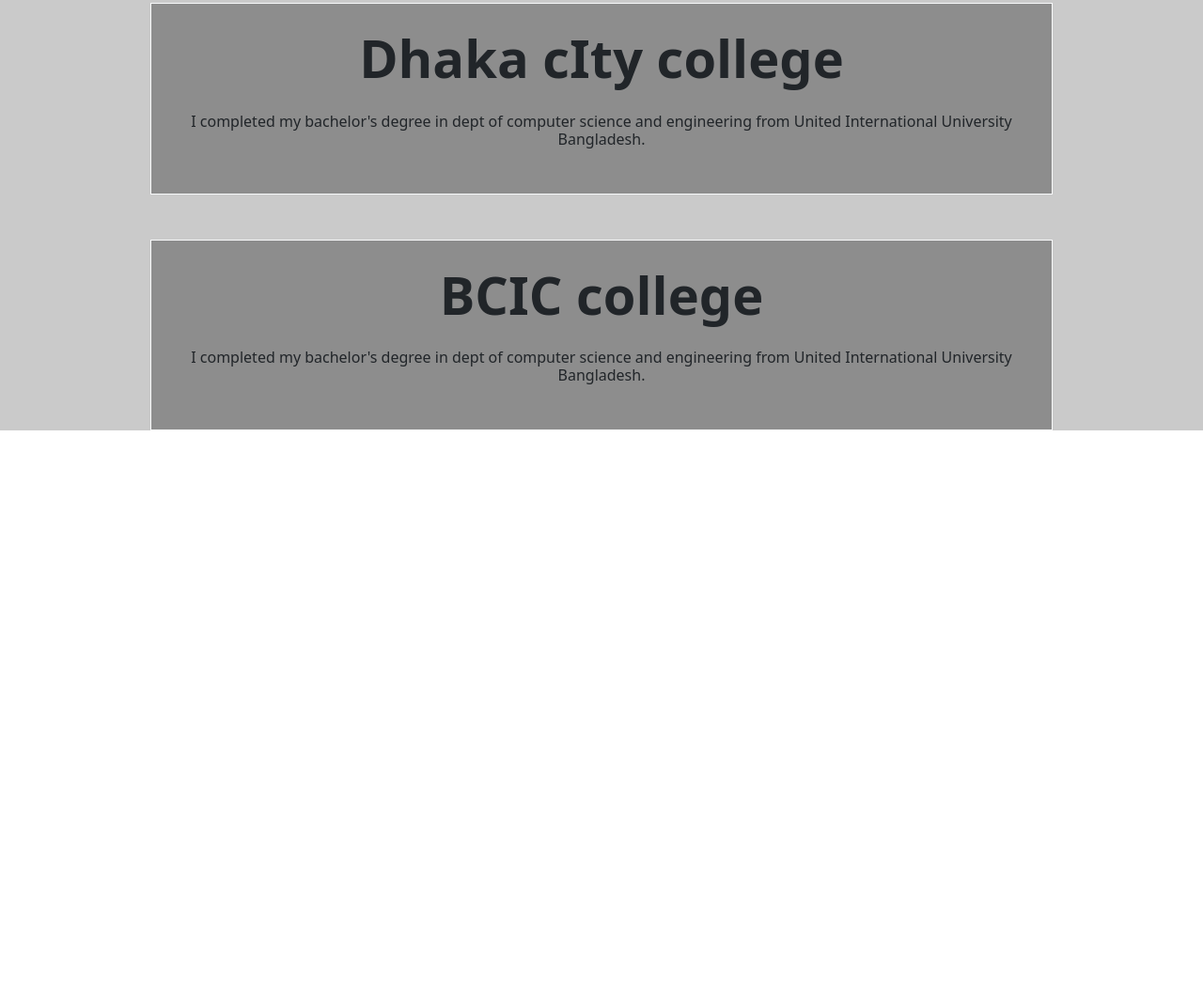
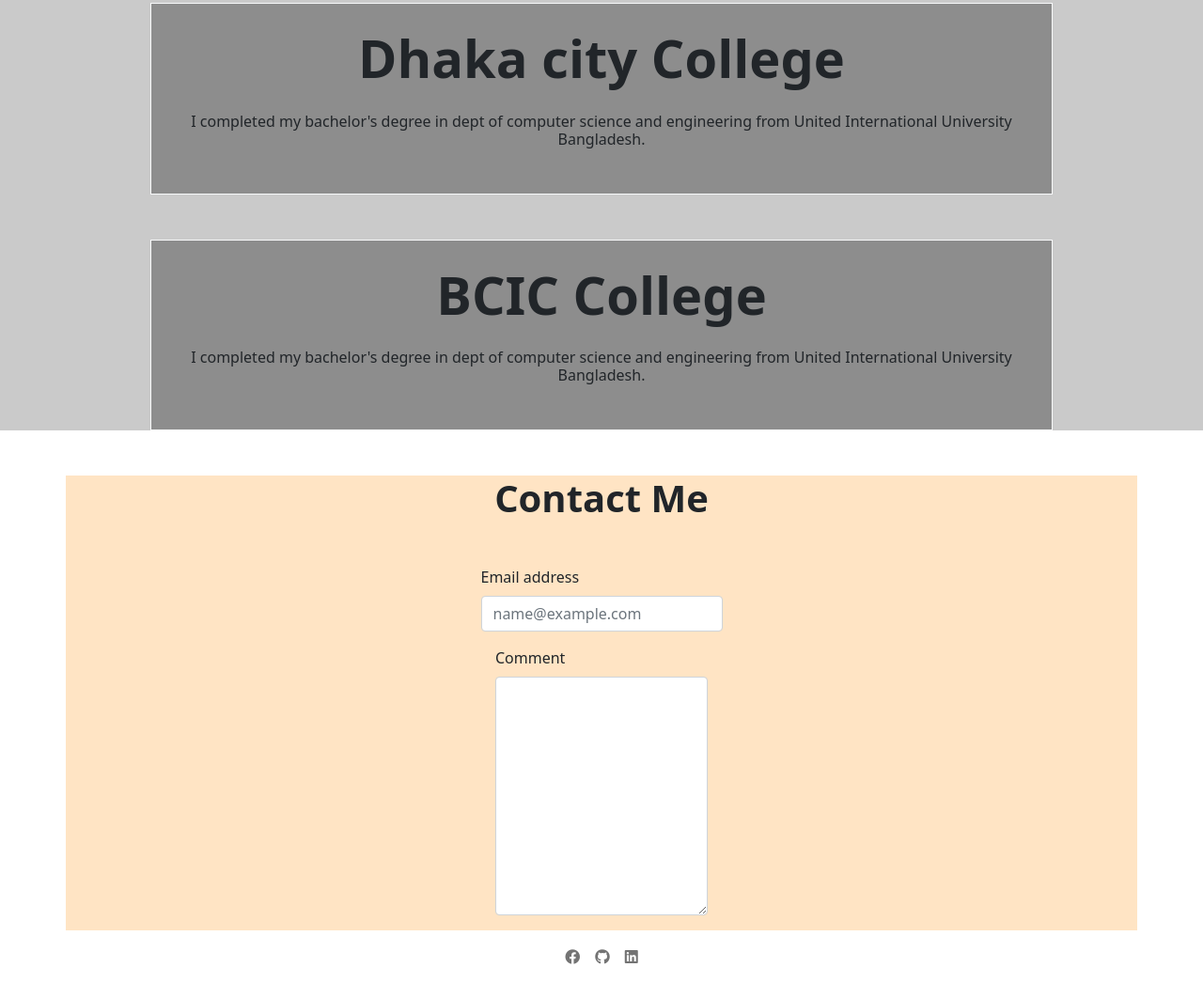
Before and after one commit to limon27121/portfolio_using-bootstrap, a plain HTML site: page index.html in a window 1280 px wide. Shown: the part 2373-3419 px from the top of the page at 94% size. Before the commit the page ends 2831 px from the top, so only its background shows below. Drawn offline with nearby package versions, Linux system fonts and the light colour scheme.

Commit message:
project stucture ready

```diff
--- a/index.html
+++ b/index.html
@@ -126,18 +126,77 @@
     </div>
 
     <div class="col-md-9 banner-column m-auto text-center text-dark p-4 border border-light  mt-5 ">
-        <h1 class="display-4 fw-bolder">Dhaka cIty college</h1>
+        <h1 class="display-4 fw-bolder">Dhaka city College</h1>
         <h3 class="p-3 fs-6">I completed my bachelor's degree in dept of computer science and engineering from United International University Bangladesh.</h3>
 
     </div>
 
     <div class="col-md-9 banner-column m-auto text-center text-dark p-4 border border-light  mt-5 ">
-        <h1 class="display-4 fw-bolder">BCIC college</h1>
+        <h1 class="display-4 fw-bolder">BCIC College</h1>
         <h3 class="p-3 fs-6">I completed my bachelor's degree in dept of computer science and engineering from United International University Bangladesh.</h3>
 
     </div>
 
 </section>
+
+<!-- contact me section -->
+
+<section class="container contact_me mt-5">
+    <h1 class="fw-bolder m-auto text-center">Contact Me</h1>
+<div class=" d-flex flex-column justify-content-center align-items-center">
+    <div class="mb-3 mt-5">
+        <label for="exampleFormControlInput1" class="form-label">Email address</label>
+        <input type="email" class="form-control w-150" id="exampleFormControlInput1" placeholder="name@example.com">
+      </div>
+      <div class="mb-3">
+        <label for="exampleFormControlTextarea1" class="form-label">Comment</label>
+        <textarea class="form-control" id="exampleFormControlTextarea1" rows="10" col="50"></textarea>
+      </div>
+</div>
+
+
+</section>
+
+<!-- //fotter section -->
+
+<nav class="navbar navbar-expand-lg navbar-light h-100">
+    <div class="container-fluid">
+        <button class="navbar-toggler" type="button" data-bs-toggle="collapse" data-bs-target="#navbarSupportedContent" aria-controls="navbarSupportedContent" aria-expanded="false" aria-label="Toggle navigation">
+            <span class="navbar-toggler-icon"></span>
+          </button>
+
+            <div class="collapse navbar-collapse" id="navbarSupportedContent">
+
+                    <ul class="navbar-nav m-auto  mb-2 mb-lg-0">
+                        <div class=" d-flex justify-content-center">
+                        <div>
+                            <li class="nav-item">
+                                <a class="nav-link" href="https://www.facebook.com/"><i class="fa-brands fa-facebook"></i></a>
+                              </li>
+                        </div>
+
+                       <div>
+                        <li class="nav-item">
+                            <a class="nav-link w-25 h-50" href="https://github.com/limon27121"><i class="fa-brands fa-github w-25 h-50"></i></a>
+                          </li>
+                       </div>
+
+                       <div>
+                        <li class="nav-item">
+                            <a class="nav-link" href="https://www.linkedin.com/in/md-moontaser-alam-786156240/"><i class="fa-brands fa-linkedin"></i></a>
+                          </li>
+                       </div>
+                    </div>
+                      </ul>
+
+
+              </div>
+
+
+
+    </div>
+  </nav>
+
     <!-- Option 1: Bootstrap Bundle with Popper -->
     <script src="https://cdn.jsdelivr.net/npm/bootstrap@5.0.2/dist/js/bootstrap.bundle.min.js" integrity="sha384-MrcW6ZMFYlzcLA8Nl+NtUVF0sA7MsXsP1UyJoMp4YLEuNSfAP+JcXn/tWtIaxVXM" crossorigin="anonymous"></script>
 
@@ -147,4 +206,5 @@
     <script src="https://cdn.jsdelivr.net/npm/bootstrap@5.0.2/dist/js/bootstrap.min.js" integrity="sha384-cVKIPhGWiC2Al4u+LWgxfKTRIcfu0JTxR+EQDz/bgldoEyl4H0zUF0QKbrJ0EcQF" crossorigin="anonymous"></script>
     -->
   </body>
+
 </html>
--- a/style.css
+++ b/style.css
@@ -15,3 +15,7 @@
     position:sticky;
     z-index: 2;
 }
+
+.contact_me{
+    background-color: bisque;
+}
```
